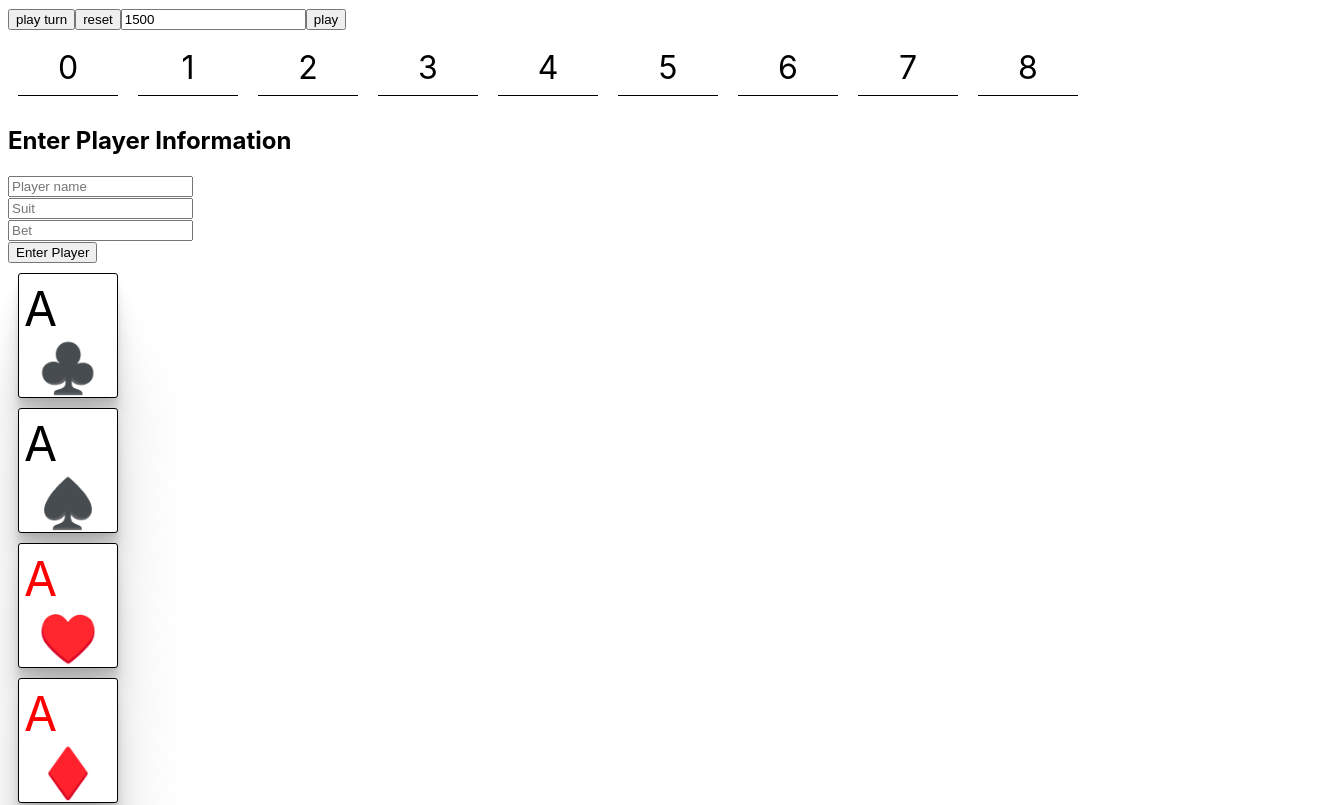
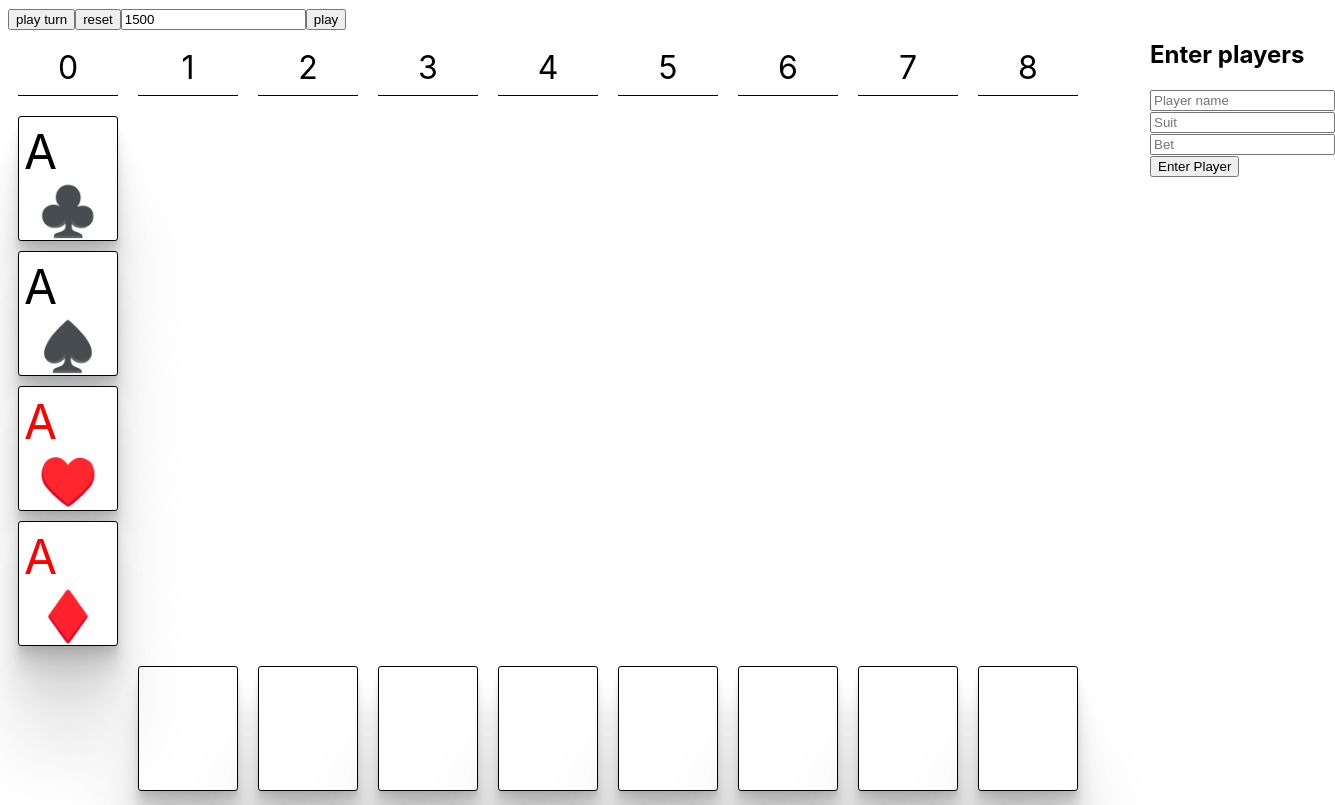
Before and after one commit to jerempa/Ravit, a React (Create React App) app: page / in a window 1280 px wide. Shown: the top 805 px of the page, 1335 px wide, since content can reach past the window. Built offline with nearby package versions, Linux system fonts and the light colour scheme.

Commit message:
Css for playerinfo

```diff
--- /dev/null
+++ b/src/PlayerInfo.css
@@ -0,0 +1,5 @@
+.player-info {
+    position: absolute;
+    left:1150px;
+    top:20px;
+}
--- a/src/PlayerInfo.tsx
+++ b/src/PlayerInfo.tsx
@@ -1,4 +1,5 @@
 import React, { useState } from 'react';
+import './PlayerInfo.css';
 
 interface Player {
   playerName: string;
@@ -28,8 +29,8 @@
 
 
   return (
-    <div>
-      <h2>Enter Player Information</h2>
+    <div className="player-info">
+      <h2>Enter players</h2>
       <div>
         <input
           type="text"
@@ -59,7 +60,7 @@
       </div>
       {players.length > 0 && (
         <div>
-          <h3>Player Info:</h3>
+          <h3>Players:</h3>
           <ul>
             {players.map((player, index) => (
               <li key={index}>
```
